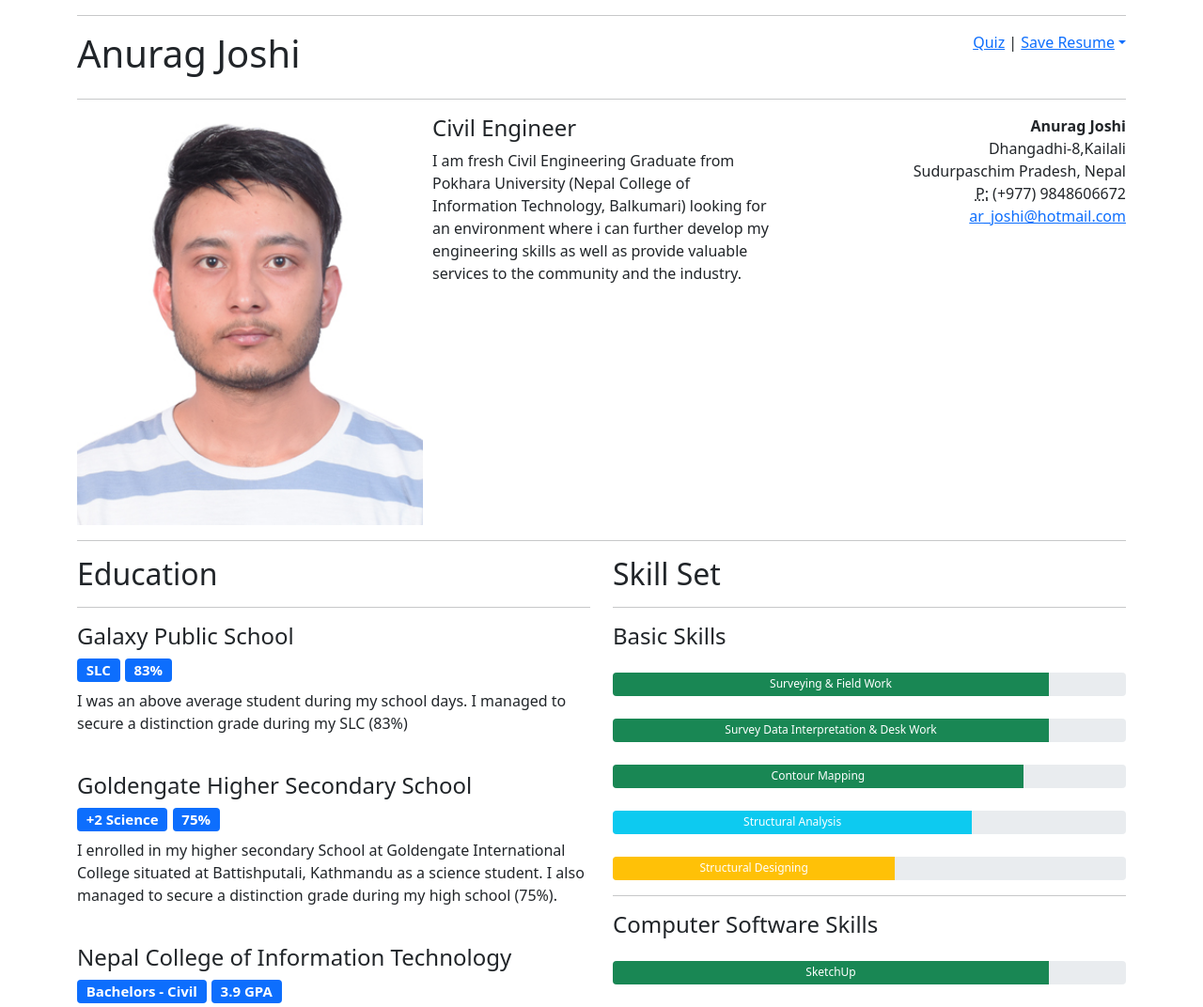
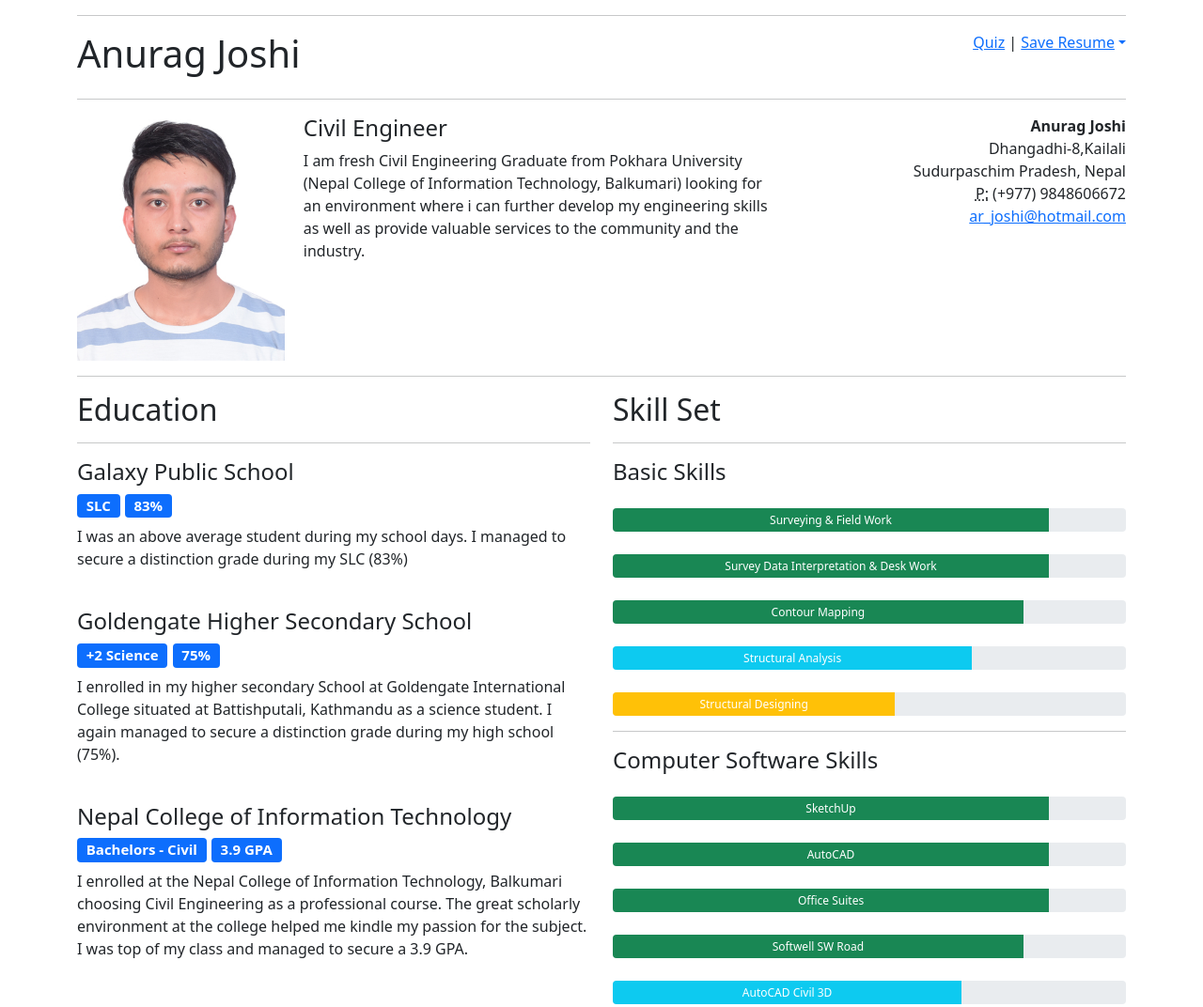
Before and after one commit to anuragJo/anuragjoshi.com.np, a plain HTML site: page index.html in a window 1280 px wide. Shown: the top 1072 px of the page at 94% size. Drawn offline with Linux system fonts and the light colour scheme.

Commit message:
Update index.html

```diff
--- a/index.html
+++ b/index.html
@@ -30,7 +30,7 @@
       <div class="row">
 		  <div class="col-md-8 col-12 me-md-auto">
 
-				  <img style="float:left; width:50%; height:auto; margin-right:10px;" src="images/Portfolio.jpg"/>
+				  <img style="float:left; width:30%; height:auto; margin-right:20px;" src="images/Portfolio.jpg"/>
   					<h4>Civil Engineer</h4>
 				  <p>I am fresh Civil Engineering Graduate from Pokhara
 						University (Nepal College of Information Technology,
@@ -68,7 +68,7 @@
             </div>
           </div>
           <h5><span class="badge bg-primary">+2 Science</span> <span class="badge bg-primary">75%</span></h5>
-          <p>I enrolled in my higher secondary School at Goldengate International College situated at Battishputali, Kathmandu as a science student. I also managed to secure a distinction grade during my high school (75%).</p>
+          <p>I enrolled in my higher secondary School at Goldengate International College situated at Battishputali, Kathmandu as a science student. I again managed to secure a distinction grade during my high school (75%).</p>
 			<br>
 		  <div class="row">
             <div class="col-12">
```
